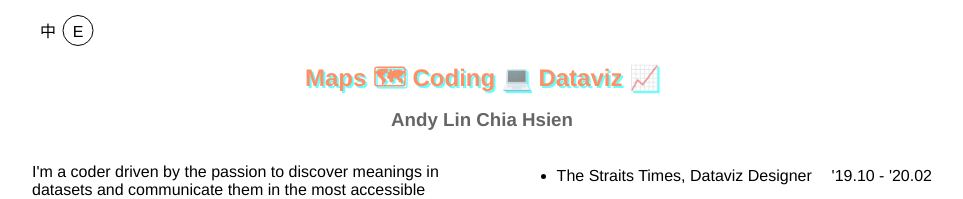
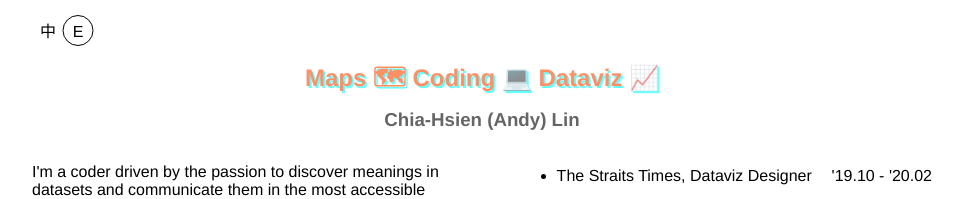
Before and after one commit to imdataman/portfolio-2020, a Vue app: page / in a window 1280 px wide. Shown: the top 199 px of the page, without its empty margins (158-1121 px from the left). Built offline with nearby package versions, Linux system fonts and the light colour scheme.

Commit message:
edited the name and copyright year

```diff
--- a/src/App.vue
+++ b/src/App.vue
@@ -18,7 +18,7 @@
     <About :lang="lang" />
     <Work :lang="lang" />
     <footer>
-      <small>&copy; Copyright 2020, Andy Lin Chia Hsien</small>
+      <small>&copy; Copyright 2021, Chia-Hsien (Andy) Lin </small>
     </footer>
   </div>
 </template>
--- a/src/components/About.vue
+++ b/src/components/About.vue
@@ -7,7 +7,7 @@
       Maps &#128506; Coding &#128187; Dataviz &#128200;
     </h2>
     <h3 class="subtitle" v-if="lang === 'zhTW'">資料視覺化設計師 林佳賢</h3>
-    <h3 class="subtitle" v-else>Andy Lin Chia Hsien</h3>
+    <h3 class="subtitle" v-else>Chia-Hsien (Andy) Lin</h3>
     <div class="main-grid">
       <div class="left-column">
         <p v-if="lang === 'zhTW'">
```
